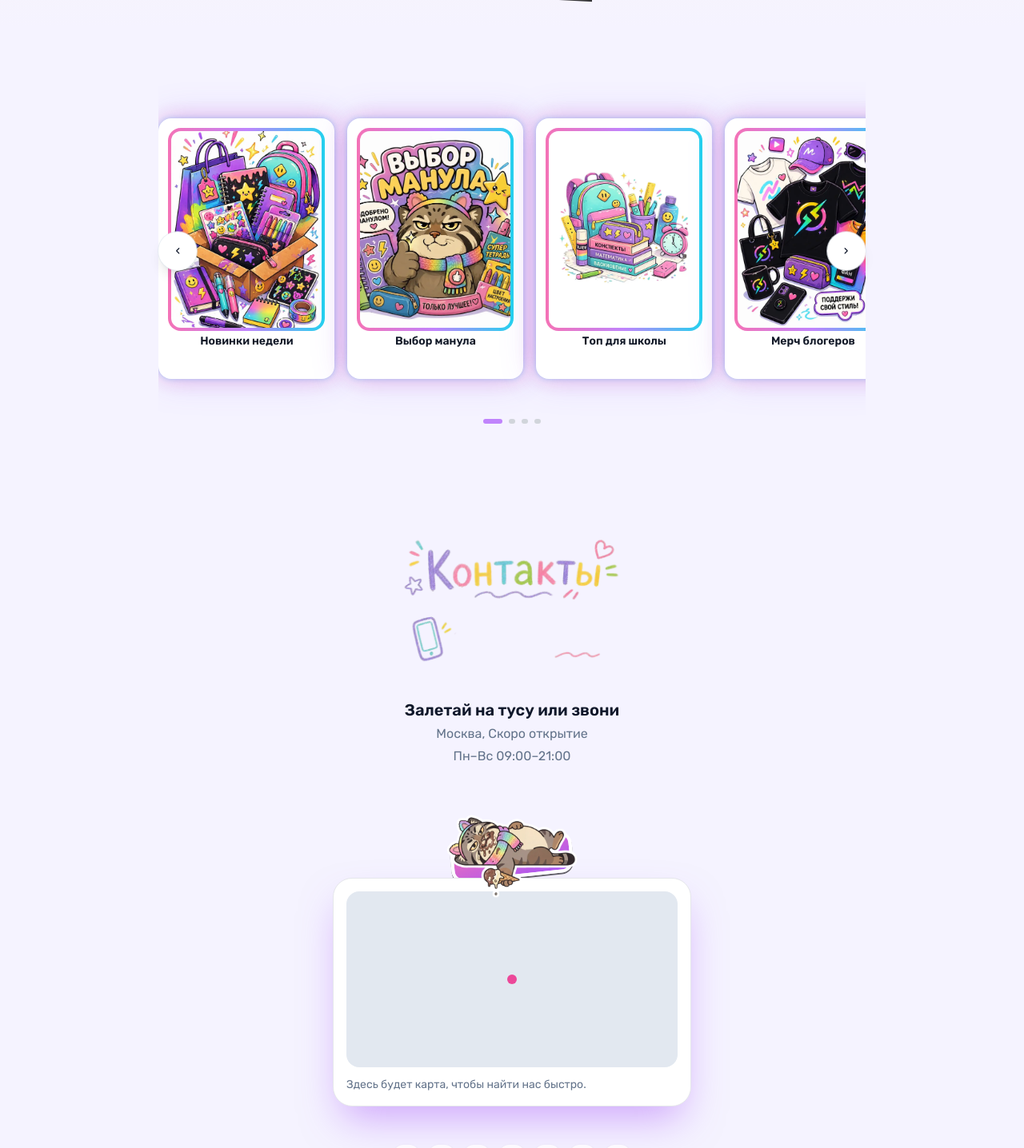
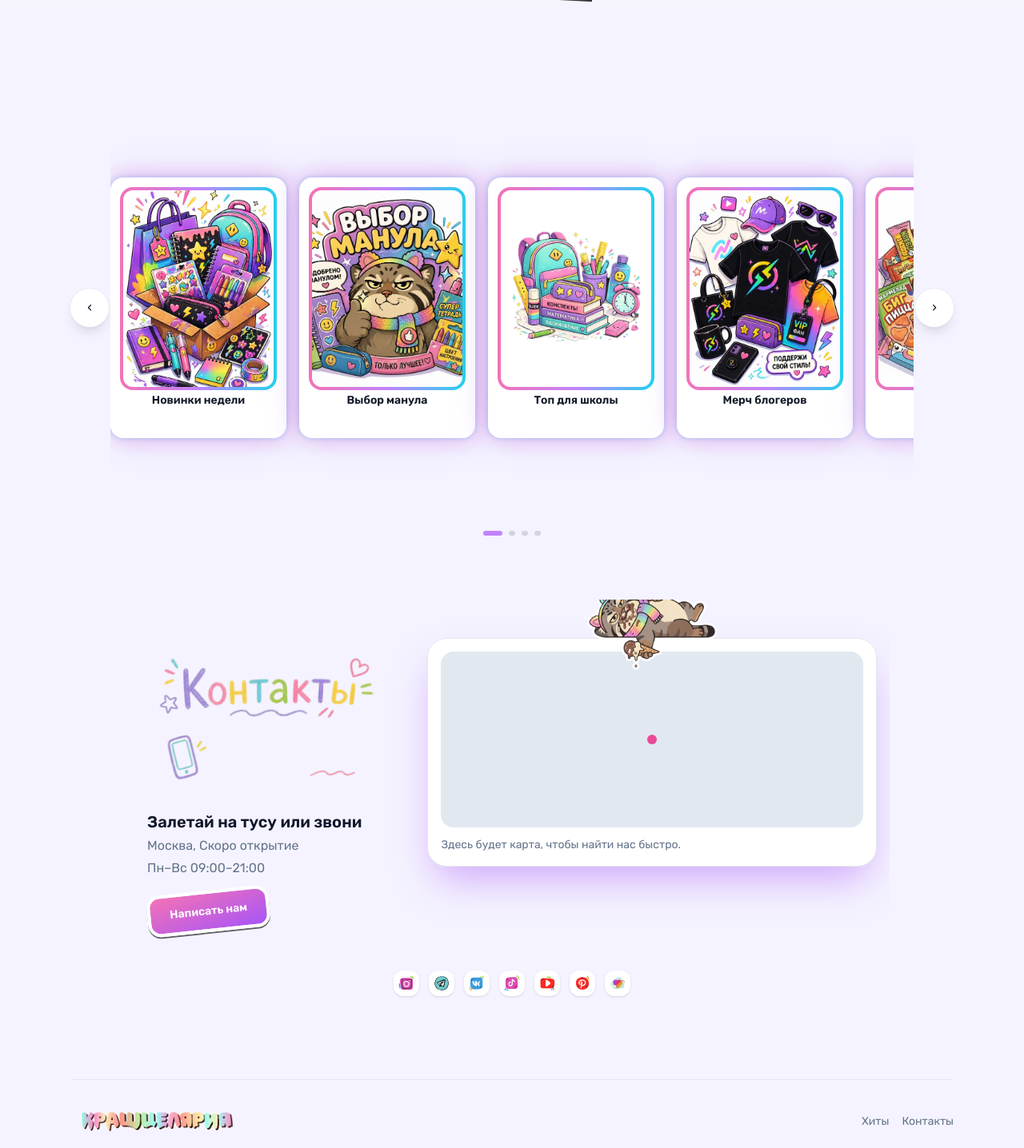
Before and after one commit to RahaAndiyskiy/Crash_celarya, a Next.js app: page / in a window 1280 px wide. Shown: the part 1122-2558 px from the top of the page at 80% size. Built offline with nearby package versions, Linux system fonts and the light colour scheme.

Commit message:
Adjust Contacts desktop layout and ice cream position

```diff
--- a/components/Contacts.jsx
+++ b/components/Contacts.jsx
@@ -1,13 +1,15 @@
 export default function Contacts({ data }) {
   return (
-    <section id="contacts" className="relative px-4 pb-24 pt-10 bg-[#F5F3FF] overflow-hidden">
-      <div className="mx-auto max-w-md text-center space-y-6">
+    <section id="contacts" className="relative px-4 pb-24 pt-10 bg-[#F5F3FF] overflow-hidden lg:m-20 lg:pb-16 lg:pt-12">
+      <div className="mx-auto max-w-md text-center space-y-6 lg:max-w-6xl lg:text-left lg:space-y-8">
+        <div className="lg:flex lg:items-start lg:justify-between lg:gap-12">
+          <div className="lg:w-[35%] space-y-6 lg:space-y-4">
 
             {/* Заголовок (фикс ширины, не прыгает) */}
             <img
               src="/optimized/Контакты.webp"
               alt="Контакты"
-          className="mx-auto w-[260px] sm:w-[300px] h-auto"
+              className="mx-auto w-[260px] sm:w-[300px] h-auto lg:mx-0"
             />
 
             <div className="space-y-1">
@@ -18,13 +20,14 @@ export default function Contacts({ data }) {
               <p className="text-slate-500">{data.hours}</p>
             </div>
 
-        <div className="mx-auto w-fit">
+            <div className="mx-auto w-fit lg:mx-0">
               <a
                 href="https://t.me/NatashaTishman"
                 target="_blank"
                 rel="noreferrer"
                 className="block w-fit -translate-y-6
                 sm:translate-y-16
+                lg:translate-y-0
                 rotate-[-6deg]
                 rounded-2xl
                 bg-gradient-to-br from-pink-400 to-purple-500
@@ -33,15 +36,15 @@ export default function Contacts({ data }) {
                 text-sm font-semibold text-white
                 shadow-[0_2px_0_rgba(0,0,0,0.6)]
                 transition hover:rotate-0 hover:shadow-xl"
-
                 aria-label="Написать нам"
               >
                 {data.button}
               </a>
             </div>
+          </div>
 
-        {/* КАРТА — база */}
-        <div className="relative pt-10">
+          <div className="lg:w-[65%]">
+            <div className="relative pt-10 lg:pt-0">
               <div className="rounded-3xl border bg-white p-4 shadow-2xl shadow-purple-500/50 ring-2 ring-purple-200/60 ring-1 ring-white ring-inset">
                 <div className="h-[220px] rounded-2xl bg-slate-200 flex items-center justify-center">
                   <div className="h-3 w-3 rounded-full bg-pink-500"></div>
@@ -59,14 +62,16 @@ export default function Contacts({ data }) {
                 className="pointer-events-none
                 absolute left-1/2
                 -translate-x-1/2
-            -top-[110px]
+                -top-[110px] lg:-top-[135px]
                 w-[220px] sm:w-[180px]
                 z-10 "
               />
             </div>
+          </div>
+        </div>
 
         {/* Соцсети */}
-        <div className="flex flex-wrap justify-center gap-3 pt-6">
+        <div className="flex flex-wrap justify-center gap-3 pt-6 lg:pt-4">
           <a href="/socials" aria-label="Instagram" className="h-8 w-8 flex items-center justify-center rounded-xl bg-white shadow">
             <img src="/Icons SVG/icons8-instagram-100.svg" className="h-5 w-5" />
           </a>
--- a/components/Products.jsx
+++ b/components/Products.jsx
@@ -97,9 +97,10 @@ export default function Products({ items }) {
             </div>
           </div>
         </div>
-        <div className="lg:w-[80%] lg:mx-auto">
-          <div className="space-y-3">
-            <div className="relative">
+      </div>
+
+      <div className="w-full">
+        <div className="relative w-full px-[50px] lg:px-[50px]">
           <button
             type="button"
             onClick={() => scrollCarousel(-1)}
@@ -116,10 +117,9 @@ export default function Products({ items }) {
           >
             ›
           </button>
-              <div className="relative">
           <div
             ref={carouselRef}
-                  className="products-carousel flex w-full gap-4 overflow-x-auto overflow-y-visible px-[50px] lg:px-0 py-[50px] snap-x snap-mandatory scroll-smooth cursor-grab"
+            className="products-carousel flex w-full gap-4 p-[50px] lg:p-[100px] overflow-x-auto overflow-y-visible snap-x snap-mandatory scroll-smooth cursor-grab"
             onScroll={handleScroll}
             onPointerDown={handlePointerDown}
             onPointerMove={handlePointerMove}
@@ -148,8 +148,9 @@ export default function Products({ items }) {
               </div>
             ))}
           </div>
+        </div>
 
-        <div className="flex justify-center gap-2">
+        <div className="flex justify-center gap-2 mt-4">
           {Array.from({ length: indicatorCount }).map((_, i) => (
             <div
               key={i}
@@ -160,10 +161,6 @@ export default function Products({ items }) {
               }`}
             />
           ))}
-        </div>
-      </div>
-    </div>
-  </div>
         </div>
       </div>
 
```
Lines whose indentation alone changed are shown as unchanged.
